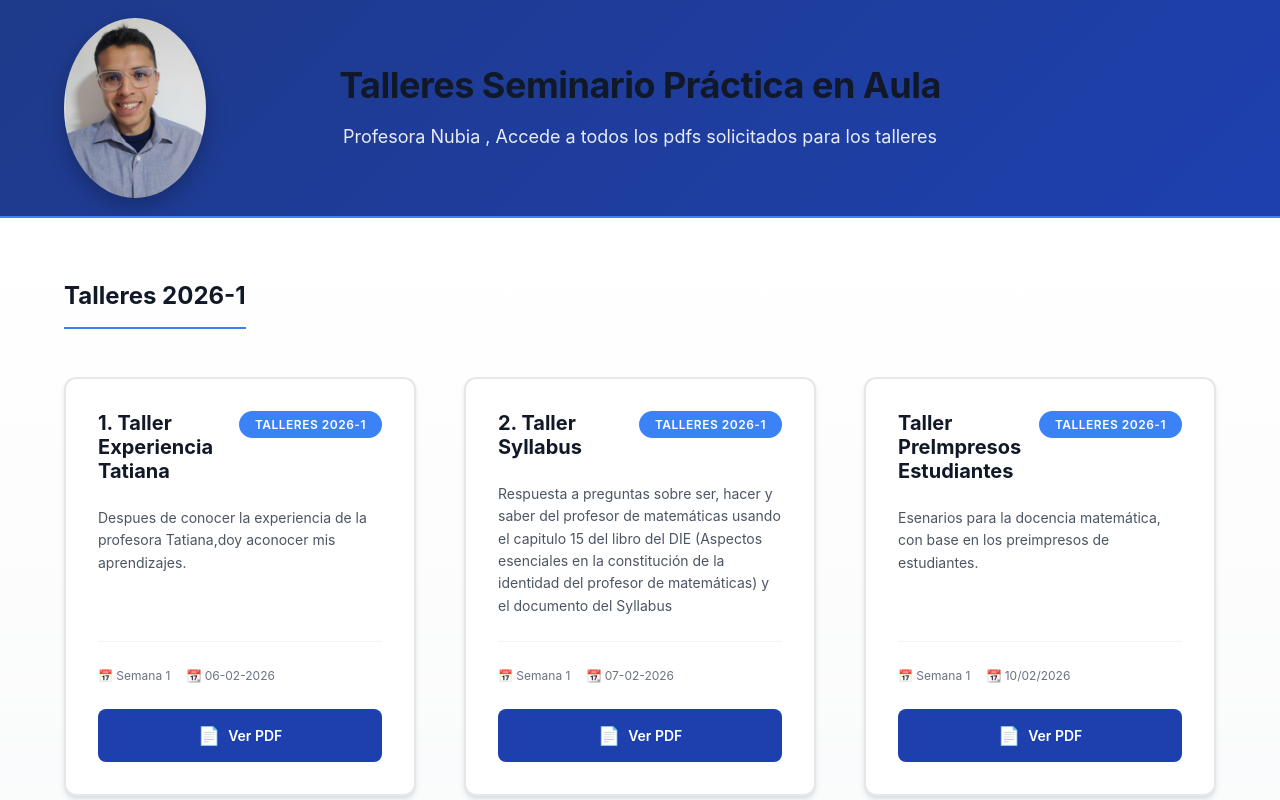
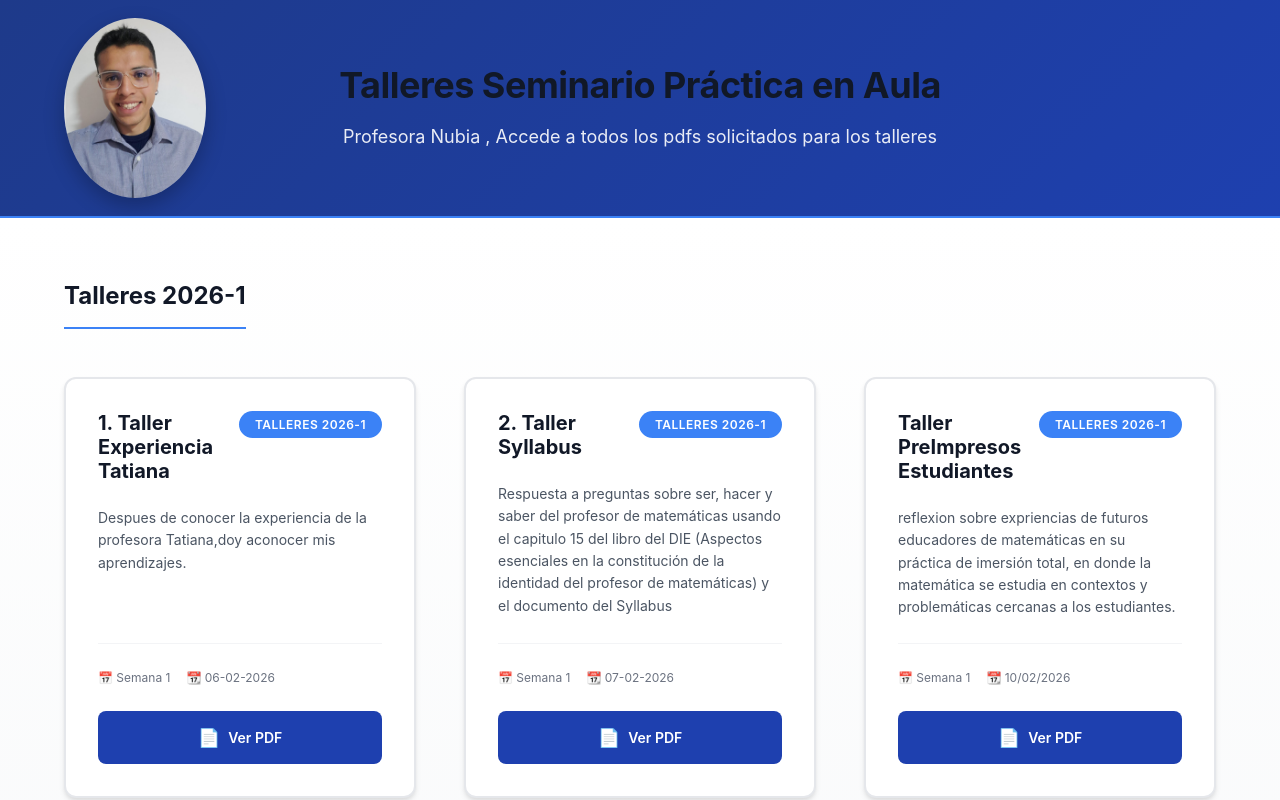
Before and after one commit to RumiSoftware2/talleres-seminario-practica, a React (Vite) app: page / in a window 1280 px wide. Shown: the top 800 px of the page. Built offline with nearby package versions, Linux system fonts and the light colour scheme.

Commit message:
redacciòn descrición preImpresos

```diff
--- a/src/data/talleres.ts
+++ b/src/data/talleres.ts
@@ -42,7 +42,7 @@ export const talleres: Taller[] = [
 
     id: 'taller-03',
     nombre: 'Taller PreImpresos Estudiantes',
-    descripcion: 'Esenarios para la docencia matemática, con base en los preimpresos de estudiantes.',
+    descripcion: 'reflexion sobre expriencias de futuros educadores de matemáticas en su práctica de imersión total, en donde la matemática se estudia en contextos y problemáticas cercanas a los estudiantes.',
     ruta: '/pdfs/taller_preImpresos_Sebastian_Mendoza.pdf',
     unidad: 'Talleres 2026-1',
     semana: 1,
```
